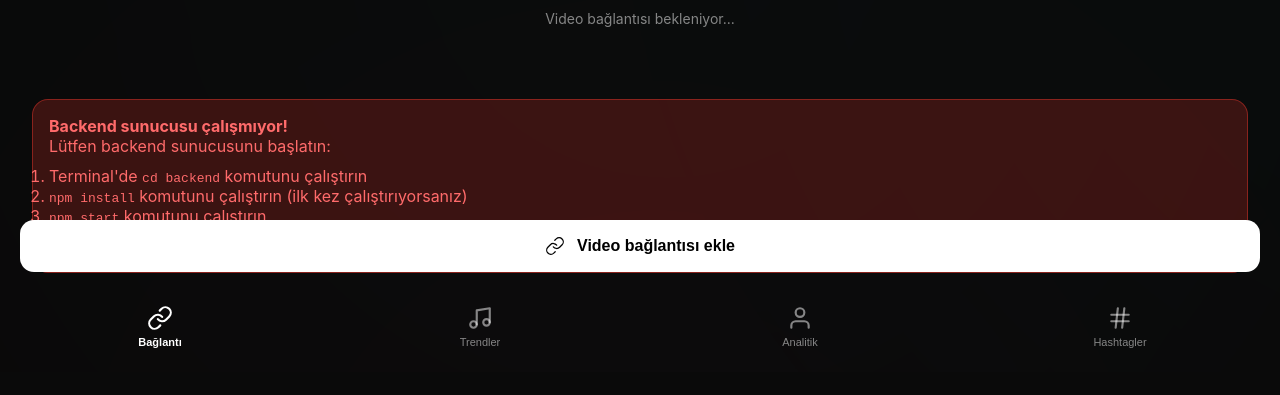
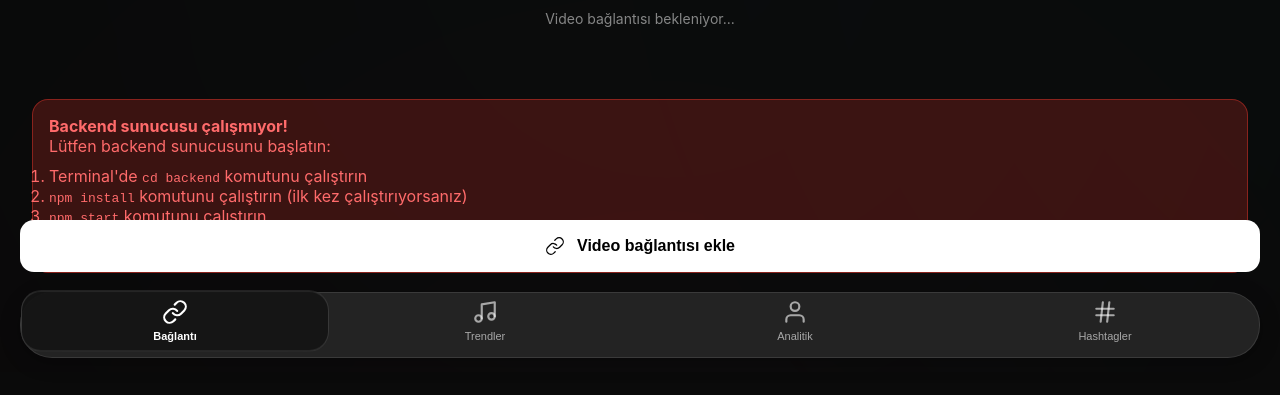
Before and after one commit to bulutxyz/tiktok-downloader-backend, a plain HTML site: page frontend/index.html in a window 1280 px wide. Shown: the part 428-823 px from the top of the page. Drawn offline with Linux system fonts and the light colour scheme; no server answers.

Commit message:
Alt navigasyon butonlarÄ±na Ã§erÃ§eve ve liquid tasarÄ±m eklendi

```diff
--- a/frontend/style.css
+++ b/frontend/style.css
@@ -401,33 +401,74 @@ body {
     -webkit-backdrop-filter: none;
     border-top: none;
     display: flex;
-    justify-content: space-around;
-    align-items: flex-start;
-    padding: 8px 0 calc(20px + env(safe-area-inset-bottom));
+    justify-content: center;
+    align-items: center;
+    padding: 12px 20px calc(20px + env(safe-area-inset-bottom));
     z-index: 100;
     box-shadow: none;
+}
+
+.bottom-nav::before {
+    content: '';
+    position: absolute;
+    top: 50%;
+    left: 20px;
+    right: 20px;
+    transform: translateY(-50%);
+    height: 64px;
+    background: rgba(40, 40, 40, 0.85);
+    backdrop-filter: blur(30px) saturate(180%);
+    -webkit-backdrop-filter: blur(30px) saturate(180%);
+    border-radius: 32px;
+    border: 1px solid rgba(255, 255, 255, 0.1);
+    z-index: -1;
+    box-shadow: 0 4px 20px rgba(0, 0, 0, 0.3);
 }
 
 .nav-item {
     background: transparent;
     border: none;
-    color: rgba(255, 255, 255, 0.5);
+    color: rgba(255, 255, 255, 0.6);
     display: flex;
     flex-direction: column;
     align-items: center;
-    justify-content: flex-start;
+    justify-content: center;
     gap: 5px;
-    padding: 4px 12px;
+    padding: 10px 16px;
     cursor: pointer;
-    transition: color 0.2s;
+    transition: all 0.3s cubic-bezier(0.4, 0, 0.2, 1);
     flex: 1;
     position: relative;
-    border-radius: 0;
+    border-radius: 20px;
     min-width: 0;
+    z-index: 1;
+}
+
+.nav-item::before {
+    content: '';
+    position: absolute;
+    top: 50%;
+    left: 50%;
+    transform: translate(-50%, -50%) scale(0);
+    width: calc(100% - 4px);
+    height: calc(100% - 4px);
+    background: rgba(20, 20, 20, 0.9);
+    backdrop-filter: blur(20px);
+    -webkit-backdrop-filter: blur(20px);
+    border-radius: 20px;
+    border: 1px solid rgba(255, 255, 255, 0.15);
+    transition: all 0.3s cubic-bezier(0.4, 0, 0.2, 1);
+    opacity: 0;
+    z-index: -1;
 }
 
 .nav-item.active {
     color: #ffffff;
+}
+
+.nav-item.active::before {
+    transform: translate(-50%, -50%) scale(1);
+    opacity: 1;
 }
 
 .nav-icon-wrapper {
@@ -437,6 +478,7 @@ body {
     justify-content: center;
     width: 26px;
     height: 26px;
+    z-index: 1;
 }
 
 .nav-icon {
@@ -447,6 +489,7 @@ body {
     stroke-width: 1.5;
     stroke-linecap: round;
     stroke-linejoin: round;
+    transition: all 0.3s cubic-bezier(0.4, 0, 0.2, 1);
 }
 
 .nav-item.active .nav-icon {
@@ -459,6 +502,8 @@ body {
     letter-spacing: 0;
     opacity: 1;
     transform: none;
+    transition: all 0.3s cubic-bezier(0.4, 0, 0.2, 1);
+    z-index: 1;
 }
 
 .nav-item.active .nav-label {
@@ -466,7 +511,7 @@ body {
 }
 
 .nav-item:active {
-    opacity: 0.6;
+    transform: scale(0.95);
 }
 
 /* Floating Add Button */
```
